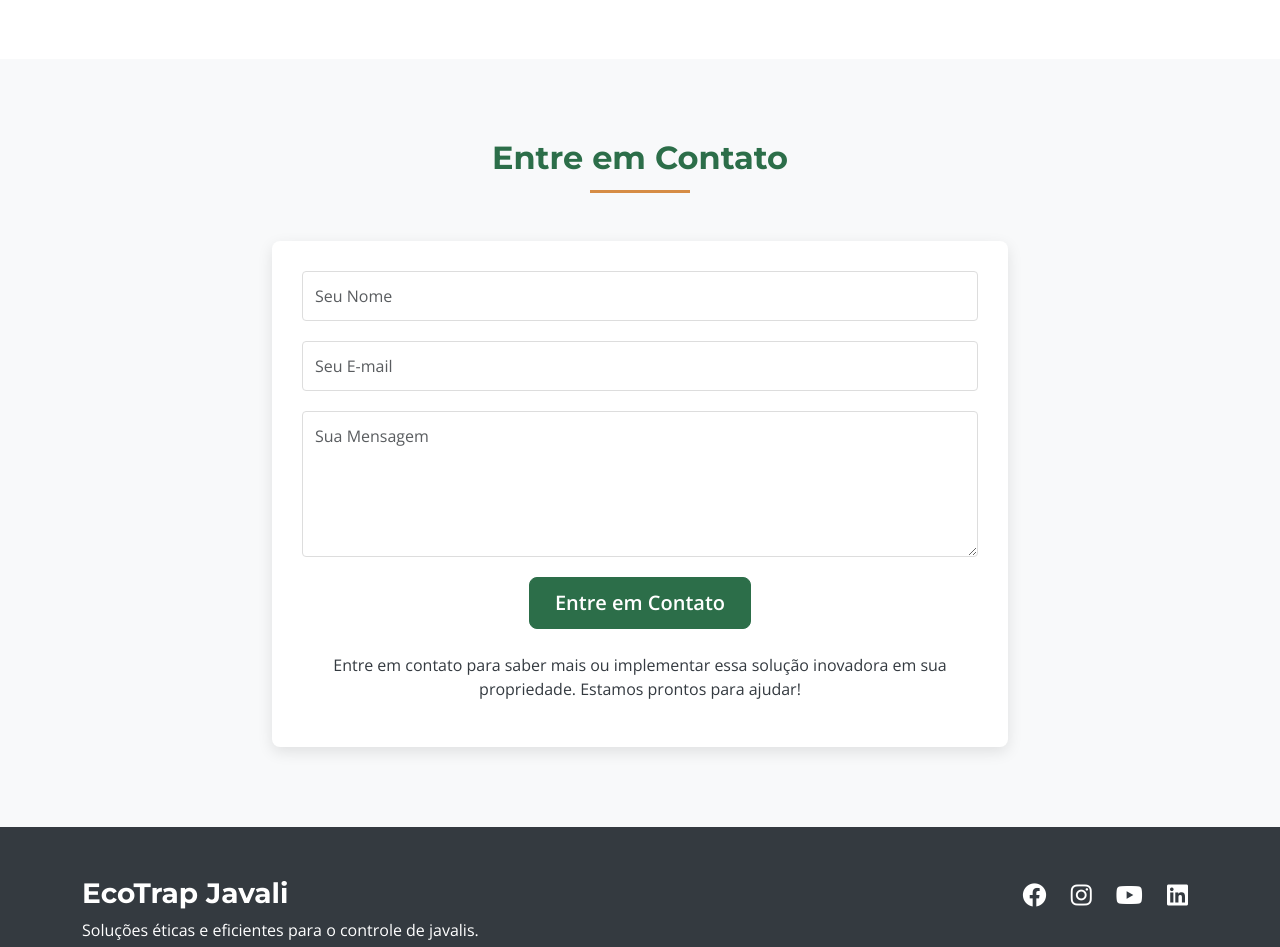
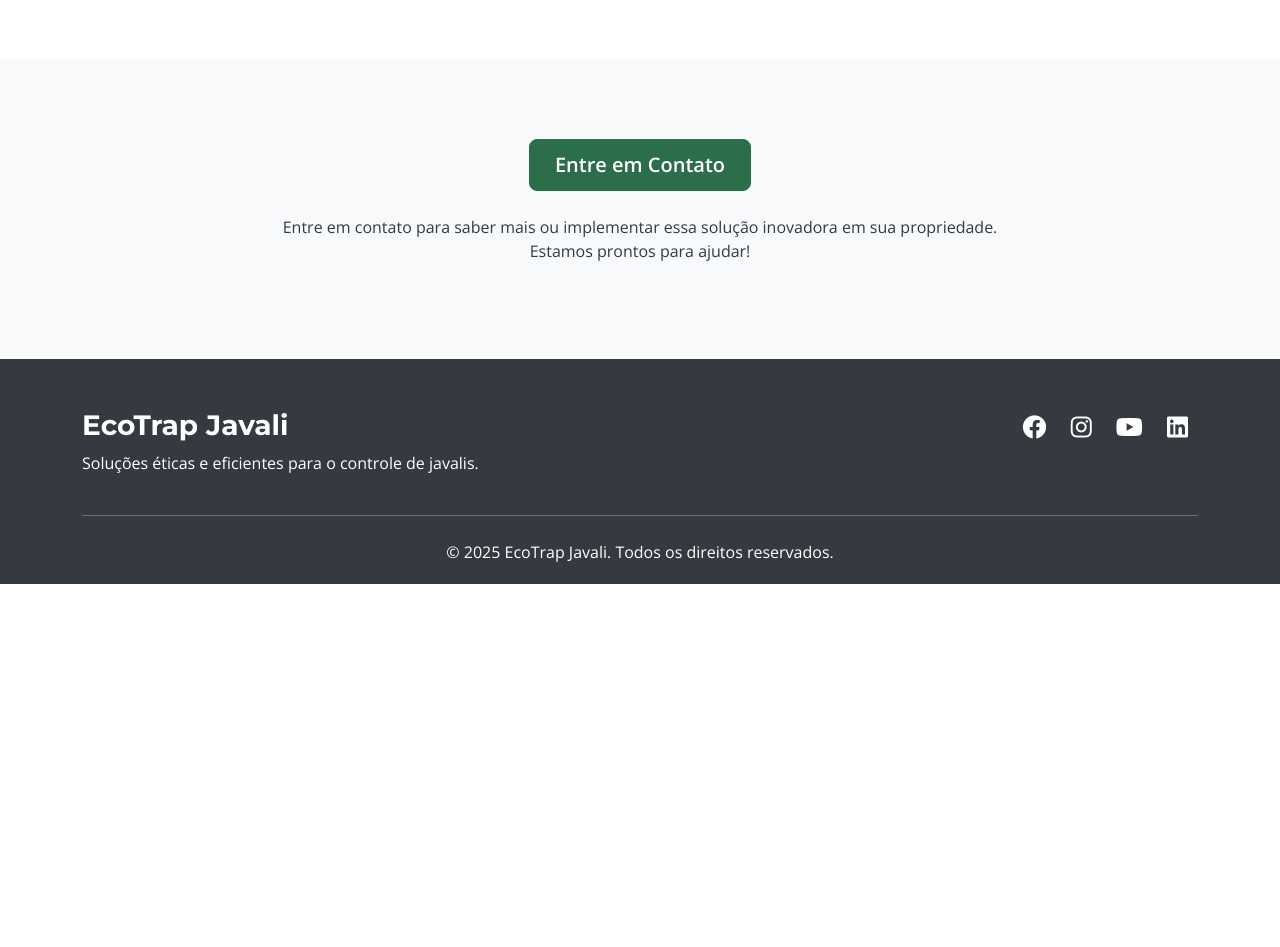
Before and after one commit to GRCbr/site-eco-trap, a plain HTML site: page index.html in a window 1280 px wide. Shown: the part 2740-3687 px from the top of the page. After the commit the page ends 3324 px from the top, so only its background shows below. Drawn offline with nearby package versions, Linux system fonts and the light colour scheme.

Commit message:
Update index.html
alterado de contato

```diff
--- a/index.html
+++ b/index.html
@@ -375,18 +375,6 @@
         <div class="container">
             <div class="row justify-content-center">
                 <div class="col-lg-8">
-                    <h2 class="section-title text-center center-title mb-5">Entre em Contato</h2>
-                    <div class="contact-form">
-                        <form id="contactForm">
-                            <div class="mb-3">
-                                <input type="text" class="form-control" id="name" placeholder="Seu Nome" required>
-                            </div>
-                            <div class="mb-3">
-                                <input type="email" class="form-control" id="email" placeholder="Seu E-mail" required>
-                            </div>
-                            <div class="mb-3">
-                                <textarea class="form-control" id="message" rows="5" placeholder="Sua Mensagem" required></textarea>
-                            </div>
                             <div class="text-center">
                                 <a href="mailto:grc.aph@gmail.com" class="btn btn-primary btn-lg">Entre em Contato</a>
                             </div>
```
